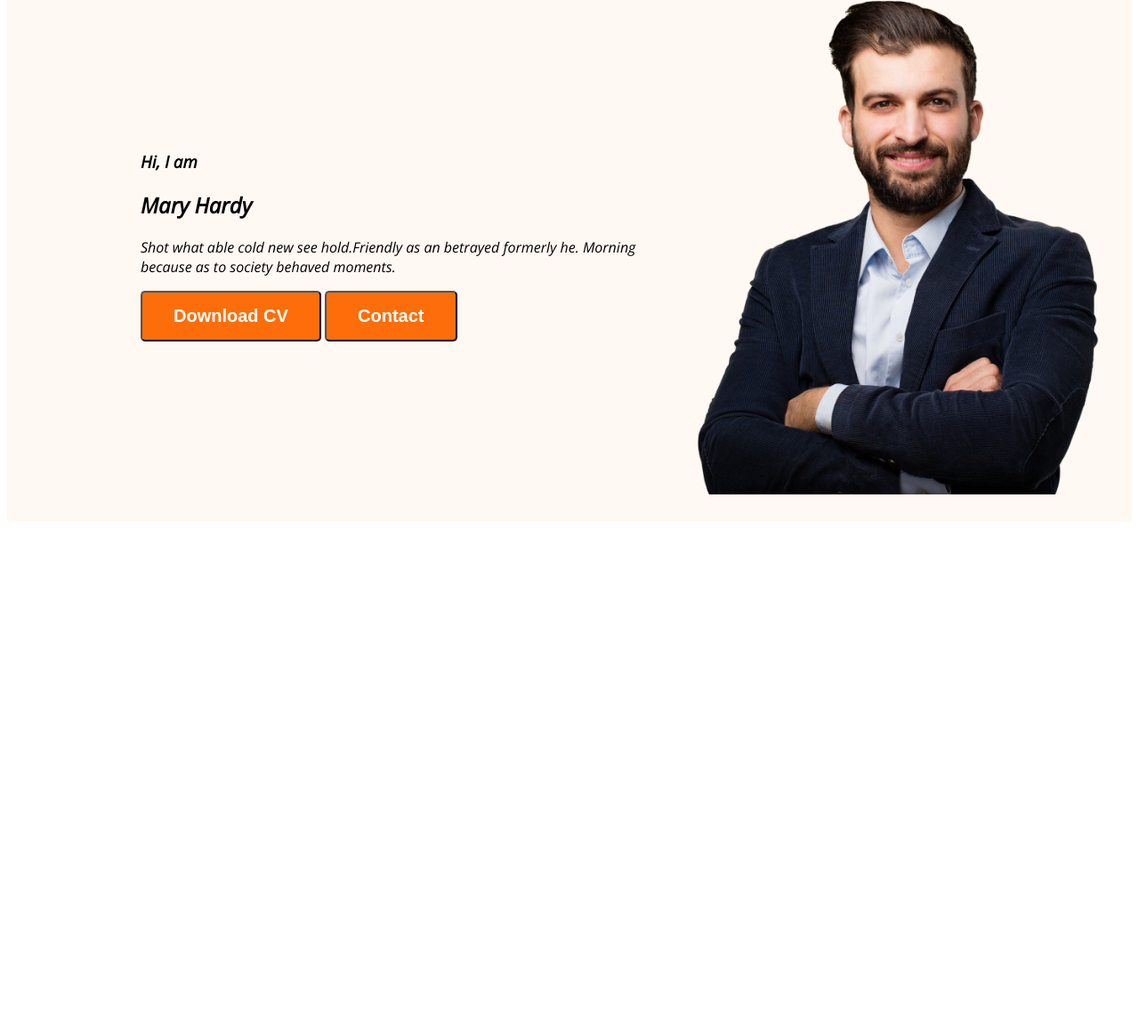
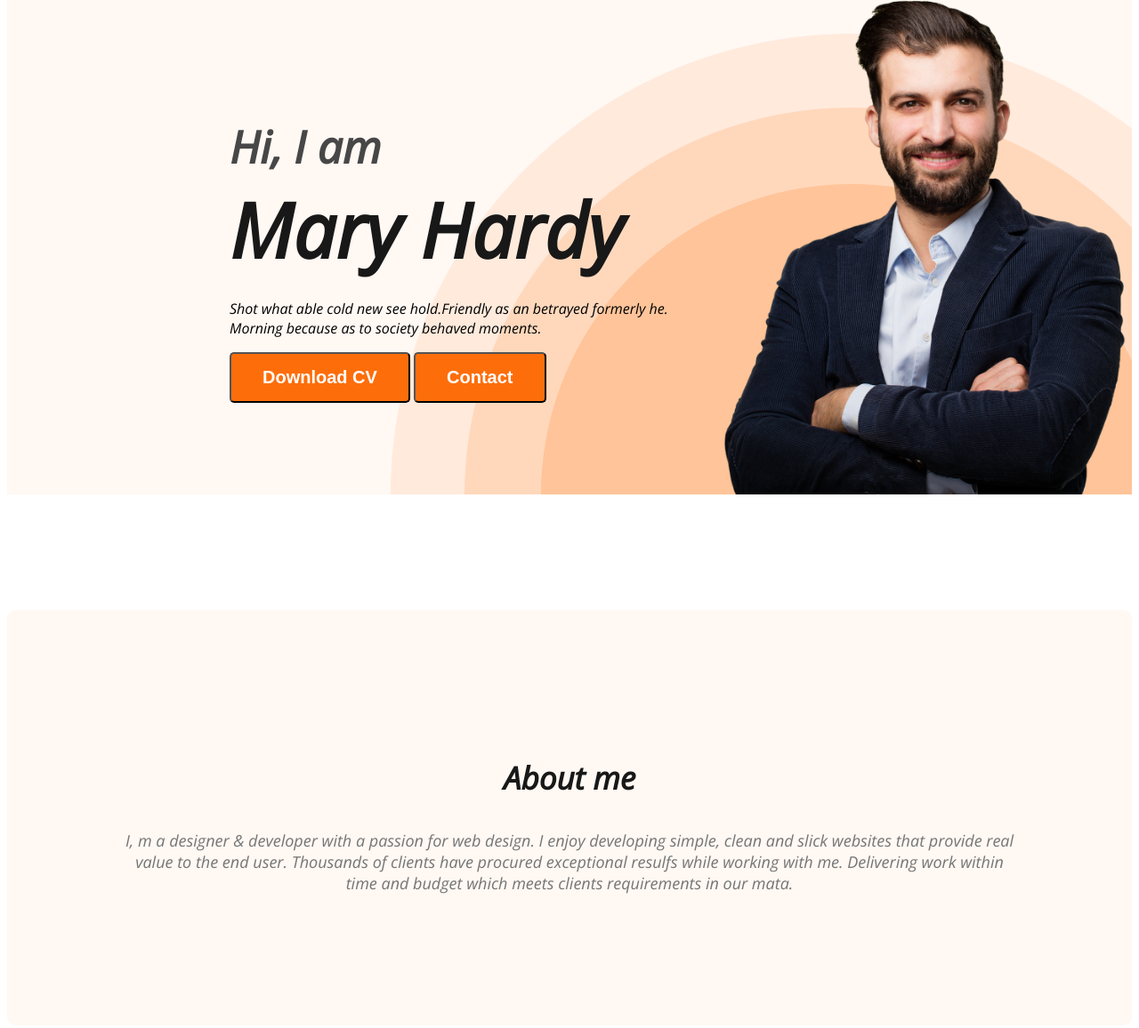
Before and after one commit to Mdmasumsarker/web-developer, a plain HTML site: page web-developer/index.html in a window 1280 px wide. Shown: the part 196-1352 px from the top of the page at 89% size. Before the commit the page ends 800 px from the top, so only its background shows below. Drawn offline with nearby package versions, Linux system fonts and the light colour scheme.

Commit message:
about section

```diff
--- a/web-developer/index.html
+++ b/web-developer/index.html
@@ -22,10 +22,10 @@
             </ul>
         </nav>
         <div class="banner">
-            <div>
+            <div class="banner-contant">
                 <h3 class="banner-1">Hi, I am</h3>
                 <h2 class="banner-title">Mary Hardy</h2>
-                <p>Shot what able cold new see hold.Friendly as an betrayed formerly he. Morning because as to society
+                <p class="banner-description">Shot what able cold new see hold.Friendly as an betrayed formerly he. Morning because as to society
                     behaved moments.</p>
                 <button class="btn-primary">Download CV</button>
                 <button class="btn-primary">Contact</button>
@@ -35,6 +35,10 @@
 
     </header>
     <main>
+        <section class="about">
+            <h3 class="section-title"> About me</h3>
+            <p class="section-description">I, m a designer & developer with a passion for web design. I enjoy developing simple, clean and slick websites that provide real value to the end user. Thousands of clients have procured exceptional resulfs while working with me. Delivering work within time and budget which meets clients requirements in our mata.</p>
+        </section>
 
     </main>
     <footer>
--- a/web-developer/styles/protfolio.css
+++ b/web-developer/styles/protfolio.css
@@ -47,14 +47,64 @@ nav a {
     font-weight: 700;
     padding: 15px 35px;
 }
-.header{
-    background-color:#FFF8F3;
+
+.header {
+    background-color: #FFF8F3;
+    background-image: url(../Hardy/header_bg.png);
+    background-repeat: no-repeat;
+    background-position: bottom right;
 }
-.banner{
-    padding: 30px 30px 30px 150px;
+
+.banner {
+    padding: 30px 0px 0px 250px;
     display: flex;
     align-items: center;
+    justify-content: space-between;
 }
-.banner .profile-pic{
+
+.banner .profile-pic {
     width: 500px;
 }
+
+.banner-1 {
+    font-size: 50px;
+    color: #474747;
+    margin-bottom: 1px;
+}
+
+.banner-contant {
+    max-width: 500;
+}
+
+.banner-title {
+    font-size: 85px;
+    font-weight: 700;
+    color: #181818;
+    margin-top: 1px;
+    margin-bottom: 20px;
+}
+
+.banner-description {
+    margin-top: 5px;
+}
+
+.about {
+    padding: 130px;
+    border-radius: 10px;
+    background: #FFF8F3;
+    margin: 130px 0 ;
+}
+
+.section-title {
+    color: #181818;
+    text-align: center;
+    font-size: 35px;
+    font-weight: 700;
+    line-height: normal;
+}
+
+.section-description {
+    color: #757575;
+    text-align: center;
+    font-size: 18px;
+}
```
Also changed, not shown: web-developer/Hardy/header_bg.png (added).
